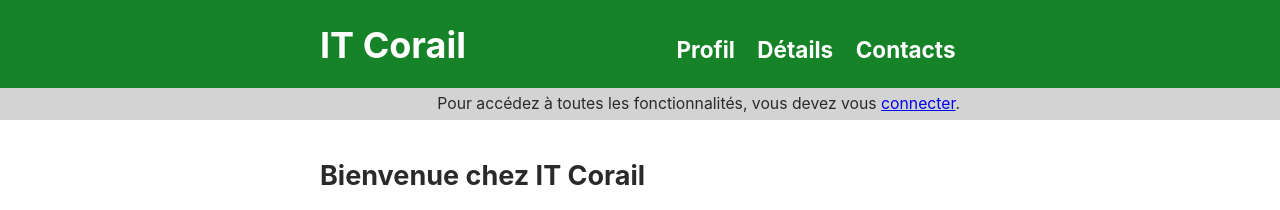
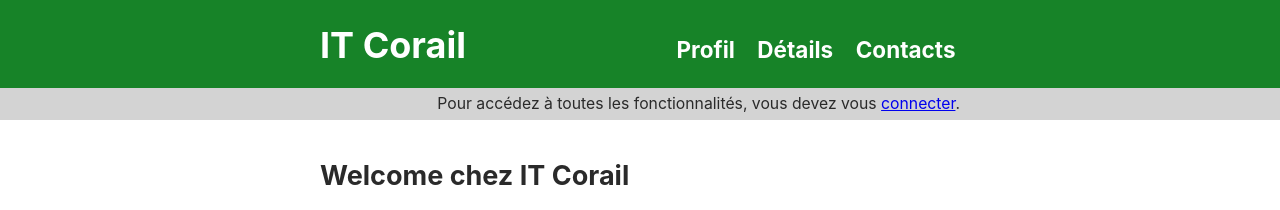
Before and after one commit to plicplic/newcorail, a Gatsby site: page / in a window 1280 px wide. Shown: the top 210 px of the page. Built offline with nearby package versions, Linux system fonts and the light colour scheme; Gatsby itself is replaced by a stand-in of ours.

Commit message:
nouveaux développements

```diff
--- a/src/pages/index.js
+++ b/src/pages/index.js
@@ -7,7 +7,7 @@ import Status from "../components/Status"
 const Index = () => (
   <Layout>
     <Status />
-    <View title="Bienvenue chez IT Corail">
+    <View title="Welcome chez IT Corail">
       <p>
         La société IT Corail se veut un partenaire de services informatiques pour toutes les entreprises, administrations et associations en région liégeoise.
       </p>
```
Also changed, not shown: .travis.yml.
